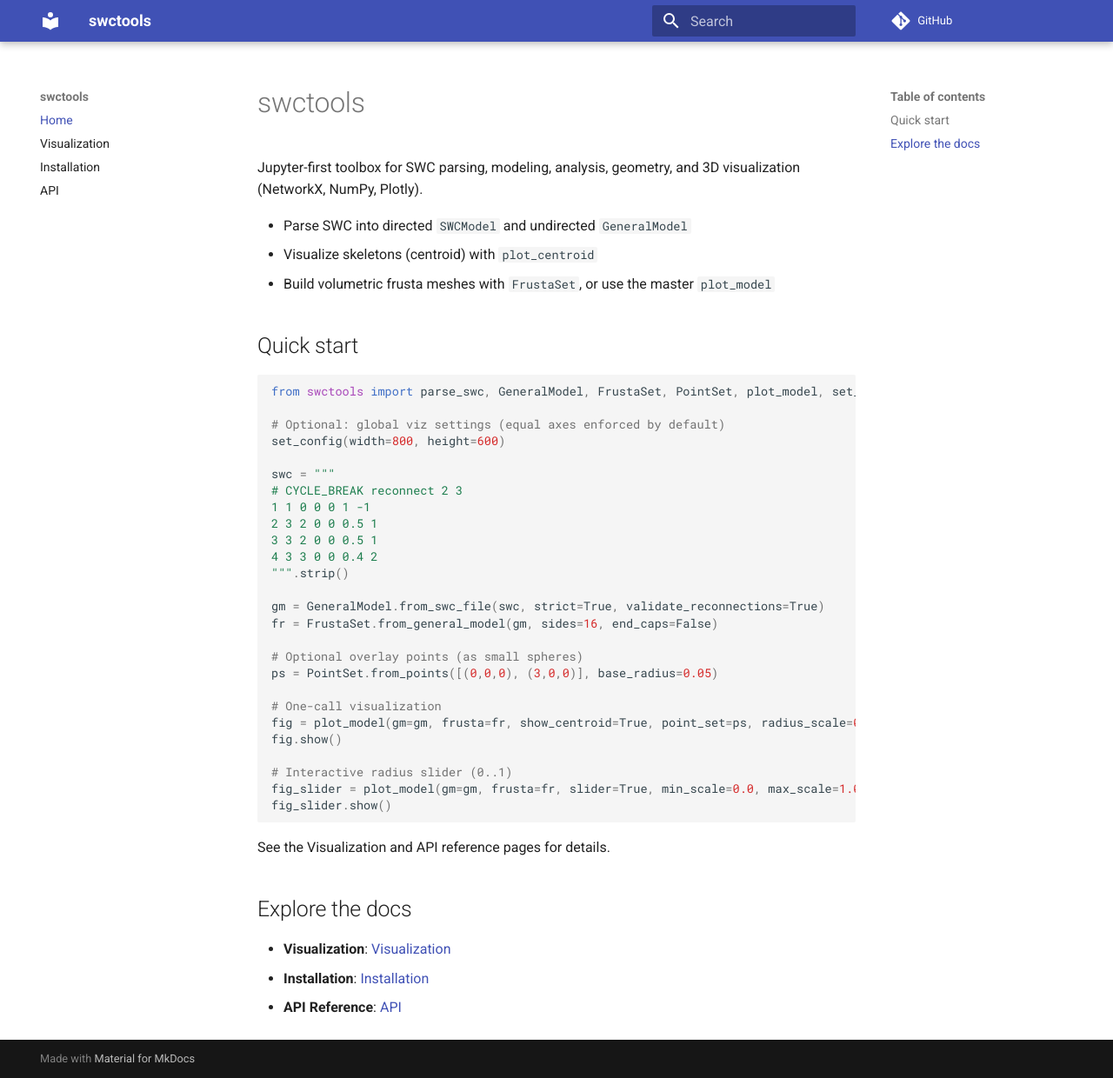
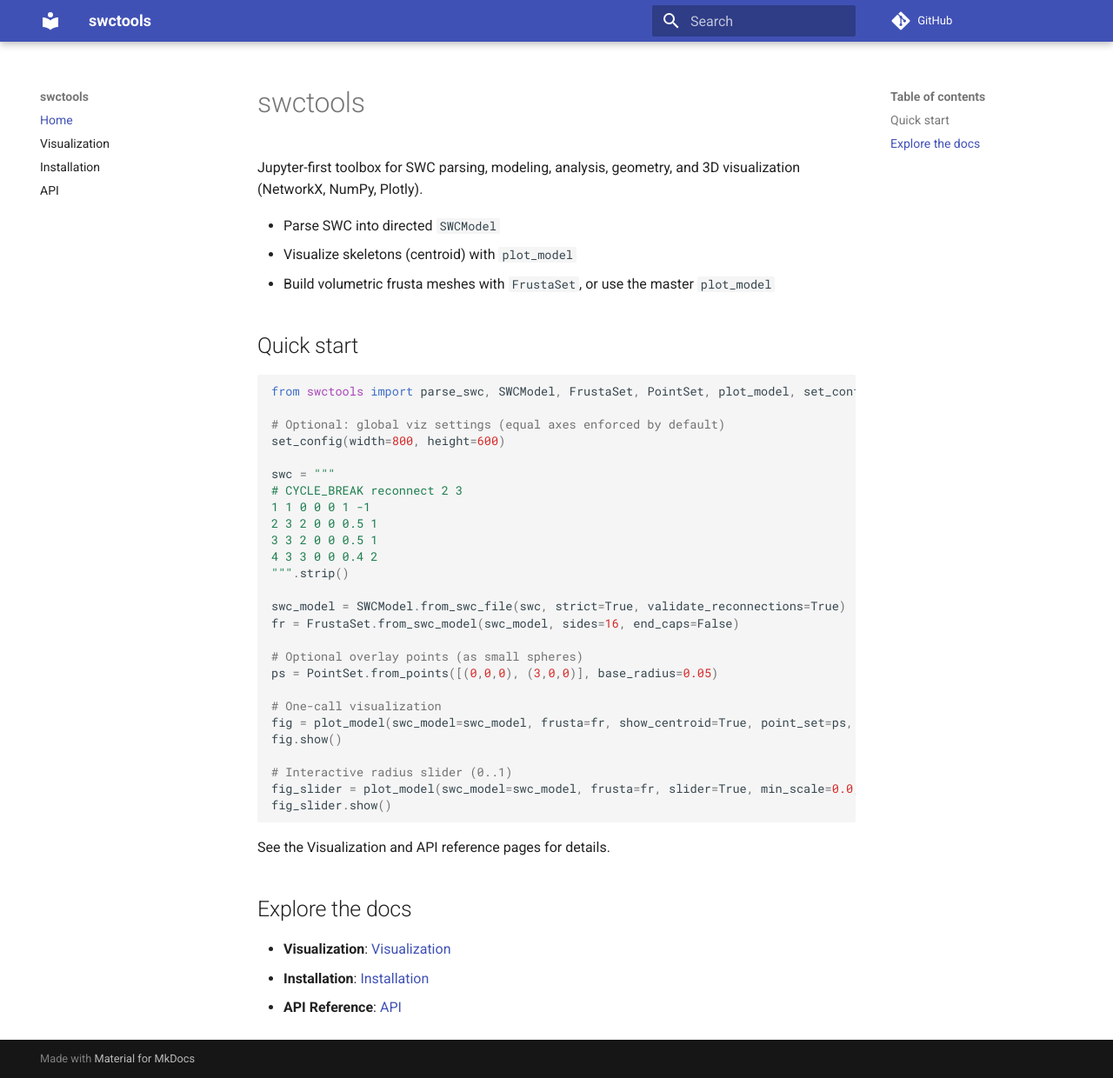
Before and after one commit to jmrfox/swctools, an MkDocs documentation site: the page built from docs/index.md, in a window 1280 px wide and 1240 px high. Shown: the whole window at 87% size. Built offline with MkDocs 1.6.1 and Material for MkDocs 9.7.7, drawn with Linux system fonts in a browser that asks for light colours; comment, search, counter and statistics services are not loaded.

````diff
--- a/docs/index.md
+++ b/docs/index.md
@@ -2,14 +2,14 @@
 
 Jupyter-first toolbox for SWC parsing, modeling, analysis, geometry, and 3D visualization (NetworkX, NumPy, Plotly).
 
-- Parse SWC into directed `SWCModel` and undirected `GeneralModel`
-- Visualize skeletons (centroid) with `plot_centroid`
+- Parse SWC into directed `SWCModel`
+- Visualize skeletons (centroid) with `plot_model`
 - Build volumetric frusta meshes with `FrustaSet`, or use the master `plot_model`
 
 ## Quick start
 
 ```python
-from swctools import parse_swc, GeneralModel, FrustaSet, PointSet, plot_model, set_config
+from swctools import parse_swc, SWCModel, FrustaSet, PointSet, plot_model, set_config
 
 # Optional: global viz settings (equal axes enforced by default)
 set_config(width=800, height=600)
@@ -22,18 +22,18 @@
 4 3 3 0 0 0.4 2
 """.strip()
 
-gm = GeneralModel.from_swc_file(swc, strict=True, validate_reconnections=True)
-fr = FrustaSet.from_general_model(gm, sides=16, end_caps=False)
+swc_model = SWCModel.from_swc_file(swc, strict=True, validate_reconnections=True)
+fr = FrustaSet.from_swc_model(swc_model, sides=16, end_caps=False)
 
 # Optional overlay points (as small spheres)
 ps = PointSet.from_points([(0,0,0), (3,0,0)], base_radius=0.05)
 
 # One-call visualization
-fig = plot_model(gm=gm, frusta=fr, show_centroid=True, point_set=ps, radius_scale=0.8)
+fig = plot_model(swc_model=swc_model, frusta=fr, show_centroid=True, point_set=ps, radius_scale=0.8)
 fig.show()
 
 # Interactive radius slider (0..1)
-fig_slider = plot_model(gm=gm, frusta=fr, slider=True, min_scale=0.0, max_scale=1.0, steps=21)
+fig_slider = plot_model(swc_model=swc_model, frusta=fr, slider=True, min_scale=0.0, max_scale=1.0, steps=21)
 fig_slider.show()
 ```
 
````
Also changed, not shown: README.md (+4 -4 lines), TODO.md (+17 -27 lines), docs/install.md (+1 -1 lines), docs/visualization.md (+1 -1 lines), swctools/__init__.py (+4 -4 lines), 4 other files.
